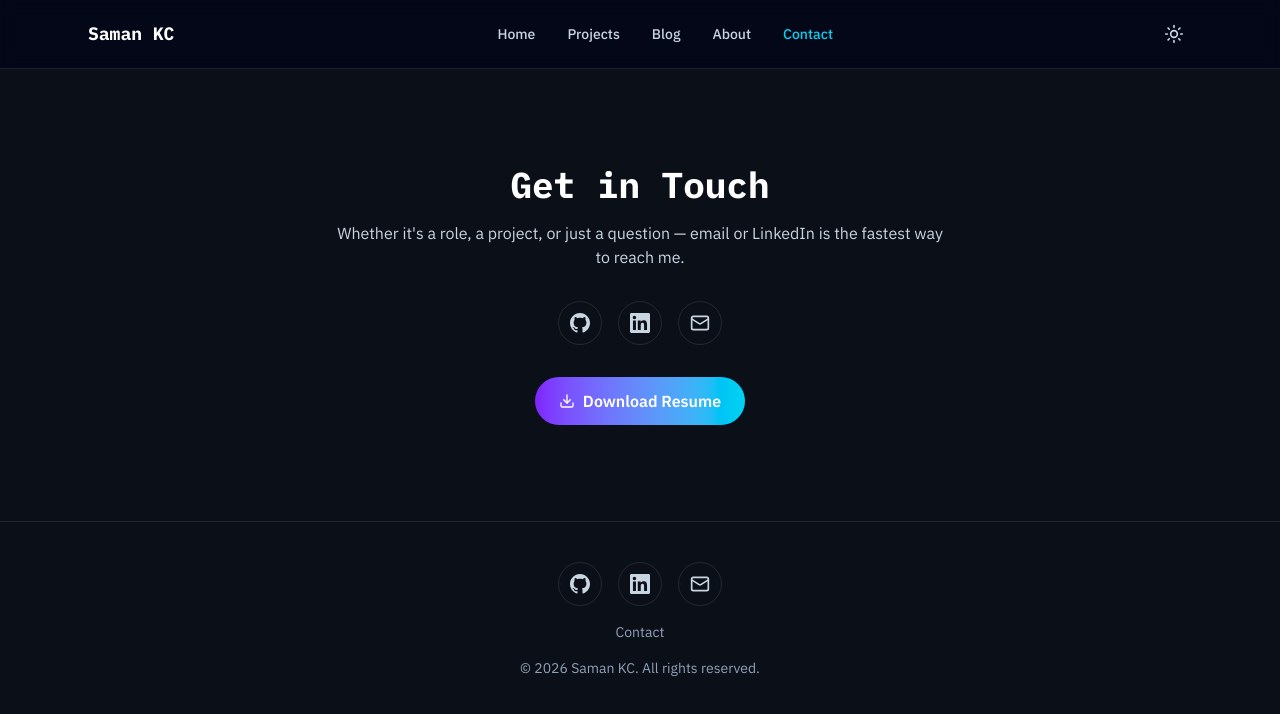
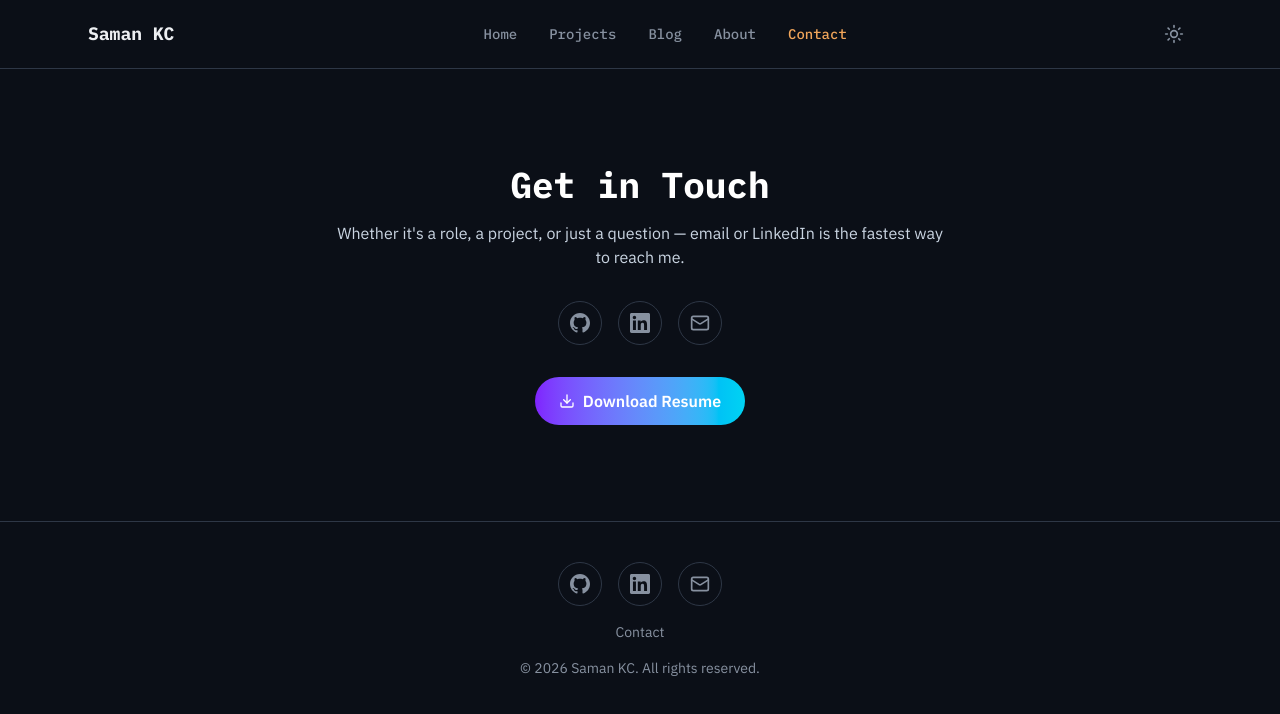
Before and after one commit to SamanKC/samankc.com, a Next.js app: page /contact in a window 1280 px wide. Shown: the top 714 px of the page. Built offline with nearby package versions, Linux system fonts and the light colour scheme.

Commit message:
feat: restyle site chrome with ink/ember tokens

```diff
--- a/components/Footer.tsx
+++ b/components/Footer.tsx
@@ -4,10 +4,10 @@ import { profile } from '@/data/profile';
 
 export default function Footer() {
   return (
-    <footer className="border-t border-slate-200/60 py-10 dark:border-white/10">
-      <div className="mx-auto flex max-w-6xl flex-col items-center gap-4 px-6 text-center text-sm text-slate-500 dark:text-slate-400">
+    <footer className="border-t border-ink-200 py-10 dark:border-ink-700">
+      <div className="mx-auto flex max-w-6xl flex-col items-center gap-4 px-6 text-center text-sm text-ink-600 dark:text-ink-400">
         <SocialLinks />
-        <Link href="/contact" className="hover:text-violet-600 dark:hover:text-cyan-400">
+        <Link href="/contact" className="hover:text-ember-600 dark:hover:text-ember-400">
           Contact
         </Link>
         <p>
--- a/components/MobileMenu.tsx
+++ b/components/MobileMenu.tsx
@@ -14,14 +14,14 @@ export default function MobileMenu({ open, onClose }: { open: boolean; onClose:
           animate={{ opacity: 1, x: 0 }}
           exit={{ opacity: 0, x: 24 }}
           transition={{ duration: 0.2 }}
-          className="fixed inset-0 z-50 flex flex-col bg-white p-6 dark:bg-slate-950 md:hidden"
+          className="fixed inset-0 z-50 flex flex-col bg-ink-50 p-6 dark:bg-ink-950 md:hidden"
         >
           <div className="flex justify-end">
             <button
               type="button"
               onClick={onClose}
               aria-label="Close menu"
-              className="flex h-9 w-9 items-center justify-center rounded-full text-slate-600 dark:text-slate-300"
+              className="flex h-9 w-9 items-center justify-center rounded-full text-ink-600 dark:text-ink-400"
             >
               <X className="h-6 w-6" />
             </button>
@@ -32,7 +32,7 @@ export default function MobileMenu({ open, onClose }: { open: boolean; onClose:
                 key={link.href}
                 href={link.href}
                 onClick={onClose}
-                className="text-2xl font-display font-semibold text-slate-900 dark:text-white"
+                className="font-display text-2xl font-semibold text-ink-950 dark:text-ink-100"
               >
                 {link.label}
               </Link>
--- a/components/Navbar.tsx
+++ b/components/Navbar.tsx
@@ -17,9 +17,9 @@ export default function Navbar() {
   const [menuOpen, setMenuOpen] = useState(false);
 
   return (
-    <header className="sticky top-0 z-40 border-b border-slate-200/60 bg-white/80 backdrop-blur dark:border-white/10 dark:bg-slate-950/80">
+    <header className="sticky top-0 z-40 border-b border-ink-200 bg-ink-50 dark:border-ink-700 dark:bg-ink-950">
       <div className="mx-auto flex max-w-6xl items-center justify-between px-6 py-4">
-        <Link href="/" className="font-display text-lg font-bold text-slate-900 dark:text-white">
+        <Link href="/" className="font-display text-lg font-bold text-ink-950 dark:text-ink-100">
           {profile.name}
         </Link>
 
@@ -30,8 +30,8 @@ export default function Navbar() {
               <Link
                 key={link.href}
                 href={link.href}
-                className={`text-sm font-medium transition hover:text-violet-600 dark:hover:text-cyan-400 ${
-                  isActive ? 'text-violet-600 dark:text-cyan-400' : 'text-slate-600 dark:text-slate-300'
+                className={`font-display text-sm font-medium transition hover:text-ember-600 dark:hover:text-ember-400 ${
+                  isActive ? 'text-ember-600 dark:text-ember-400' : 'text-ink-600 dark:text-ink-400'
                 }`}
               >
                 {link.label}
@@ -46,7 +46,7 @@ export default function Navbar() {
             type="button"
             onClick={() => setMenuOpen(true)}
             aria-label="Open menu"
-            className="flex h-9 w-9 items-center justify-center rounded-full text-slate-600 dark:text-slate-300 md:hidden"
+            className="flex h-9 w-9 items-center justify-center rounded-full text-ink-600 dark:text-ink-400 md:hidden"
           >
             <Menu className="h-6 w-6" />
           </button>
--- a/components/SocialLinks.tsx
+++ b/components/SocialLinks.tsx
@@ -3,7 +3,7 @@ import { profile } from '@/data/profile';
 import { GithubIcon, LinkedinIcon } from './icons';
 
 const linkClassName =
-  'flex h-11 w-11 items-center justify-center rounded-full border border-slate-200 text-slate-600 transition hover:border-violet-600 hover:text-violet-600 dark:border-white/10 dark:text-slate-300 dark:hover:border-cyan-400 dark:hover:text-cyan-400';
+  'flex h-11 w-11 items-center justify-center rounded-full border border-ink-200 text-ink-600 transition hover:border-ember-600 hover:text-ember-600 dark:border-ink-700 dark:text-ink-400 dark:hover:border-ember-400 dark:hover:text-ember-400';
 
 export default function SocialLinks({ className }: { className?: string }) {
   return (
--- a/components/ThemeToggle.tsx
+++ b/components/ThemeToggle.tsx
@@ -21,7 +21,7 @@ export default function ThemeToggle() {
       type="button"
       onClick={() => setTheme(isDark ? 'light' : 'dark')}
       aria-label={isDark ? 'Switch to light mode' : 'Switch to dark mode'}
-      className="flex h-9 w-9 items-center justify-center rounded-full text-slate-600 transition hover:bg-slate-200/60 dark:text-slate-300 dark:hover:bg-white/10"
+      className="flex h-9 w-9 items-center justify-center rounded-full text-ink-600 transition hover:bg-ink-200/60 dark:text-ink-400 dark:hover:bg-white/10"
     >
       {isDark ? <Sun className="h-5 w-5" /> : <Moon className="h-5 w-5" />}
     </button>
```
